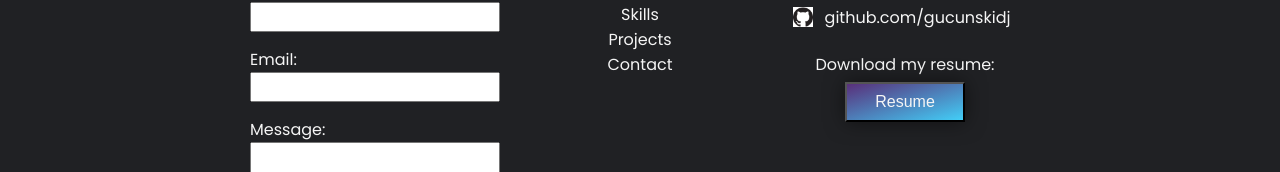
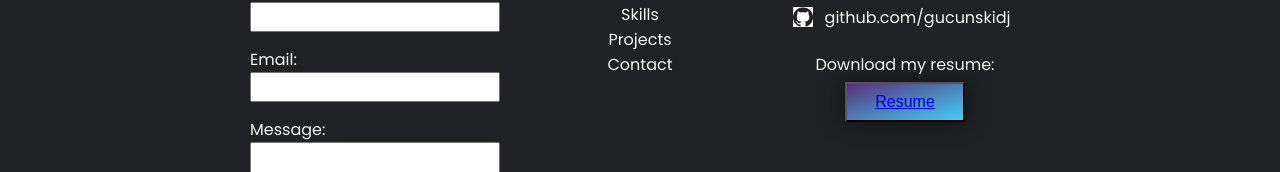
Before and after one commit to gucunskidj/portfolio-website, a React (Create React App) app: page / in a window 1280 px wide. Shown: the part 2121-2293 px from the top of the page. Built offline with nearby package versions, Linux system fonts and the light colour scheme.

Commit message:
Update contact-info.component.jsx

```diff
--- a/src/components/contact-info/contact-info.component.jsx
+++ b/src/components/contact-info/contact-info.component.jsx
@@ -14,7 +14,7 @@ const ContactInfo = () => {
         ))
       }
       <span>Download my resume:</span>
-      <button>Resume</button>
+      <button><a href='../../../public/CV Đorđe Gucunski.pdf' download>Resume</a></button>
     </div>
   )
 }
```
